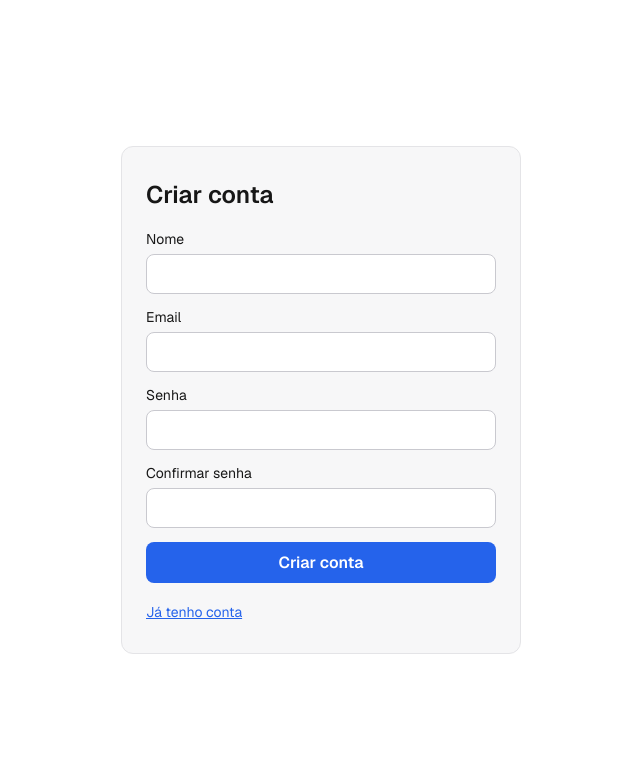
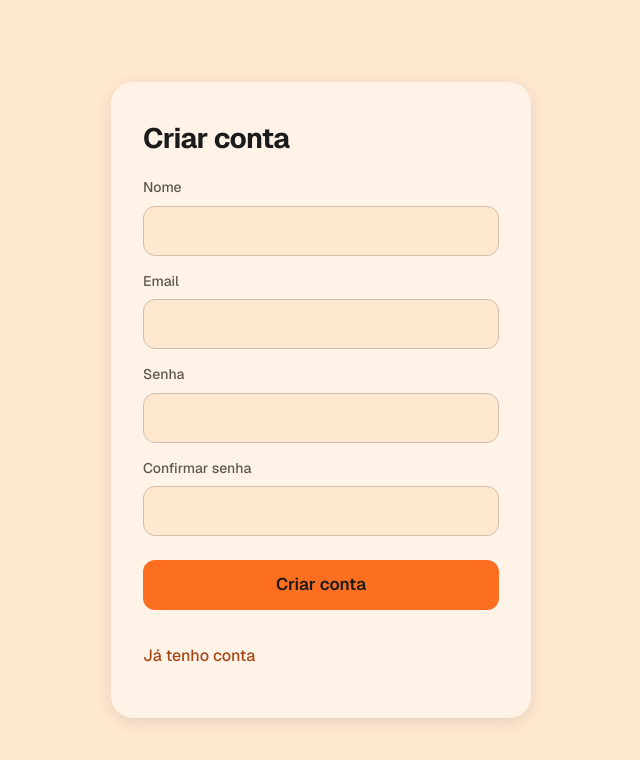
Before and after one commit to luizjurazek/athlos, a Next.js app: page /signup in a window 1280 px wide. Shown: the top 760 px of the page, without its empty margins (319-959 px from the left). Built offline with nearby package versions, Linux system fonts and the light colour scheme; no server answers.

Commit message:
feat: enhance styling and layout for dashboard and authentication pages, improve responsiveness and accessibility

```diff
--- a/app/(auth)/auth.module.css
+++ b/app/(auth)/auth.module.css
@@ -1,73 +1,83 @@
+/* Mobile first: full-bleed screen; from 640px up the content becomes a centered card. */
 .container {
   flex: 1;
   display: flex;
-  align-items: center;
-  justify-content: center;
-  padding: 24px 16px;
+  flex-direction: column;
+  padding: calc(var(--space-12) + env(safe-area-inset-top)) calc(var(--space-5) + env(safe-area-inset-right))
+    calc(var(--space-8) + env(safe-area-inset-bottom)) calc(var(--space-5) + env(safe-area-inset-left));
 }
 
 .card {
   width: 100%;
-  max-width: 400px;
   display: flex;
   flex-direction: column;
-  gap: 20px;
-  padding: 32px 24px;
-  border: 1px solid var(--color-border);
-  border-radius: 12px;
-  background: var(--color-surface);
+  gap: var(--space-6);
 }
 
 .title {
-  font-size: 1.5rem;
-  font-weight: 600;
+  font-size: var(--text-large-title);
+  font-weight: 700;
+  letter-spacing: -0.02em;
+  line-height: 1.15;
 }
 
 .subtitle {
-  font-size: 0.9rem;
+  margin-top: calc(-1 * var(--space-4));
+  font-size: var(--text-body);
   color: var(--color-text-muted);
 }
 
 .form {
   display: flex;
   flex-direction: column;
-  gap: 14px;
+  gap: var(--space-4);
 }
 
 .field {
   display: flex;
   flex-direction: column;
-  gap: 6px;
-  font-size: 0.875rem;
+  gap: var(--space-2);
+  font-size: var(--text-footnote);
+  font-weight: 500;
+  color: var(--color-text-muted);
 }
 
 .input {
-  padding: 10px 12px;
-  border: 1px solid var(--color-border-strong);
-  border-radius: 8px;
-  background: var(--color-bg);
-  color: inherit;
-  font: inherit;
+  min-height: var(--control-height);
+  padding: 0 var(--space-4);
+  border: 1px solid var(--color-border);
+  border-radius: var(--radius-md);
+  background: var(--color-surface);
+  color: var(--color-text);
+  font-size: var(--text-body);
+  font-weight: 400;
+  transition: border-color var(--duration-fast) var(--ease-standard);
 }
 
 .input:focus {
-  outline: 2px solid var(--color-focus);
-  outline-offset: 1px;
+  outline: none;
+  border-color: var(--color-focus);
+  box-shadow: 0 0 0 3px color-mix(in srgb, var(--color-focus) 25%, transparent);
 }
 
 .button {
-  padding: 10px 12px;
+  min-height: var(--control-height);
+  margin-top: var(--space-2);
+  padding: 0 var(--space-5);
   border: none;
-  border-radius: 8px;
+  border-radius: var(--radius-md);
   background: var(--color-primary);
   color: var(--color-on-primary);
-  font: inherit;
+  font-size: var(--text-headline);
   font-weight: 600;
   cursor: pointer;
+  transition:
+    transform var(--duration-fast) var(--ease-standard),
+    opacity var(--duration-fast) var(--ease-standard);
 }
 
-.button:hover:not(:disabled) {
-  background: var(--color-primary-hover);
+.button:active:not(:disabled) {
+  transform: scale(0.97);
 }
 
 .button:disabled {
@@ -77,9 +87,10 @@
 
 .error,
 .success {
-  padding: 10px 12px;
-  border-radius: 8px;
-  font-size: 0.875rem;
+  padding: var(--space-3) var(--space-4);
+  border-radius: var(--radius-md);
+  font-size: var(--text-footnote);
+  overflow-wrap: anywhere;
 }
 
 .error {
@@ -94,11 +105,51 @@
 
 .links {
   display: flex;
+  flex-wrap: wrap;
   justify-content: space-between;
-  gap: 12px;
-  font-size: 0.875rem;
+  gap: var(--space-2);
+  font-size: var(--text-body);
 }
 
 .links a {
-  color: var(--color-primary);
+  display: inline-flex;
+  align-items: center;
+  min-height: var(--touch-target);
+  color: var(--color-primary-text);
+  font-weight: 500;
+  text-decoration: none;
 }
+
+@media (hover: hover) {
+  .button:hover:not(:disabled) {
+    background: var(--color-primary-hover);
+  }
+
+  .links a:hover {
+    text-decoration: underline;
+  }
+}
+
+@media (min-width: 640px) {
+  .container {
+    align-items: center;
+    justify-content: center;
+    padding: var(--space-10) var(--space-6);
+  }
+
+  .card {
+    max-width: 420px;
+    padding: var(--space-10) var(--space-8);
+    border-radius: var(--radius-xl);
+    background: var(--color-surface);
+    box-shadow: var(--shadow-md);
+  }
+
+  .title {
+    font-size: var(--text-title-1);
+  }
+
+  .input {
+    background: var(--color-bg);
+  }
+}
--- a/app/dashboard/dashboard.module.css
+++ b/app/dashboard/dashboard.module.css
@@ -1,40 +1,135 @@
-.container {
+.page {
   flex: 1;
   display: flex;
   flex-direction: column;
-  gap: 16px;
-  max-width: 720px;
-  width: 100%;
-  margin: 0 auto;
-  padding: 32px 16px;
 }
 
-.header {
+/* Translucent navigation bar, iOS style. */
+.navbar {
+  position: sticky;
+  top: 0;
+  z-index: 10;
   display: flex;
   align-items: center;
   justify-content: space-between;
-  gap: 12px;
+  gap: var(--space-3);
+  min-height: calc(var(--touch-target) + var(--space-2));
+  padding: env(safe-area-inset-top) calc(var(--space-4) + env(safe-area-inset-right)) 0
+    calc(var(--space-4) + env(safe-area-inset-left));
+  border-bottom: 1px solid var(--color-border);
+  background: color-mix(in srgb, var(--color-bg) 80%, transparent);
+  backdrop-filter: saturate(180%) blur(20px);
+  -webkit-backdrop-filter: saturate(180%) blur(20px);
+}
+
+.brand {
+  font-size: var(--text-headline);
+  font-weight: 600;
+}
+
+.logout {
+  min-height: var(--touch-target);
+  padding: 0 var(--space-2);
+  border: none;
+  background: transparent;
+  color: var(--color-primary-text);
+  font-size: var(--text-body);
+  font-weight: 500;
+  cursor: pointer;
+  transition: opacity var(--duration-fast) var(--ease-standard);
+}
+
+.logout:active {
+  opacity: 0.5;
+}
+
+.content {
+  width: 100%;
+  display: flex;
+  flex-direction: column;
+  gap: var(--space-6);
+  padding: var(--space-6) calc(var(--space-4) + env(safe-area-inset-right))
+    calc(var(--space-8) + env(safe-area-inset-bottom)) calc(var(--space-4) + env(safe-area-inset-left));
 }
 
 .title {
-  font-size: 1.5rem;
-  font-weight: 600;
+  font-size: var(--text-large-title);
+  font-weight: 700;
+  letter-spacing: -0.02em;
+  line-height: 1.15;
+  overflow-wrap: anywhere;
 }
 
 .muted {
   color: var(--color-text-muted);
 }
 
-.logout {
-  padding: 8px 12px;
-  border: 1px solid var(--color-border-strong);
-  border-radius: 8px;
-  background: transparent;
-  color: inherit;
-  font: inherit;
-  cursor: pointer;
+/* Inset grouped list. */
+.section {
+  display: flex;
+  flex-direction: column;
+  gap: var(--space-2);
 }
 
-.logout:hover {
-  background: var(--color-surface-muted);
+.sectionTitle {
+  padding: 0 var(--space-4);
+  font-size: var(--text-footnote);
+  font-weight: 500;
+  text-transform: uppercase;
+  letter-spacing: 0.02em;
+  color: var(--color-text-muted);
 }
+
+.group {
+  list-style: none;
+  border-radius: var(--radius-lg);
+  background: var(--color-surface);
+  overflow: hidden;
+}
+
+.row {
+  display: flex;
+  align-items: center;
+  justify-content: space-between;
+  gap: var(--space-4);
+  min-height: var(--touch-target);
+  padding: var(--space-3) var(--space-4);
+}
+
+.row + .row {
+  border-top: 1px solid var(--color-border);
+}
+
+.rowValue {
+  min-width: 0;
+  color: var(--color-text-muted);
+  text-align: right;
+  overflow-wrap: anywhere;
+}
+
+@media (hover: hover) {
+  .logout:hover {
+    opacity: 0.7;
+  }
+}
+
+@media (min-width: 640px) {
+  .navbar {
+    padding-left: var(--space-6);
+    padding-right: var(--space-6);
+  }
+
+  .content {
+    max-width: 1100px;
+    margin: 0 auto;
+    padding: var(--space-10) var(--space-6);
+  }
+
+  .title {
+    font-size: var(--text-title-1);
+  }
+
+  .section {
+    max-width: 640px;
+  }
+}
--- a/app/globals.css
+++ b/app/globals.css
@@ -9,16 +9,34 @@
 }
 
 html {
-  height: 100%;
+  min-height: 100dvh;
   -webkit-font-smoothing: antialiased;
   -moz-osx-font-smoothing: grayscale;
+  -webkit-text-size-adjust: 100%;
+  text-size-adjust: 100%;
+  -webkit-tap-highlight-color: transparent;
 }
 
 body {
-  min-height: 100%;
+  min-height: 100dvh;
   display: flex;
   flex-direction: column;
   background: var(--color-bg);
   color: var(--color-text);
-  font-family: var(--font-geist-sans), Arial, Helvetica, sans-serif;
+  font-family: var(--font-geist-sans), -apple-system, BlinkMacSystemFont, "Segoe UI", sans-serif;
+  font-size: var(--text-body);
+  line-height: 1.4;
 }
+
+:focus-visible {
+  outline: 2px solid var(--color-focus);
+  outline-offset: 2px;
+}
+
+button,
+input,
+select,
+textarea {
+  font: inherit;
+  color: inherit;
+}
--- a/app/layout.tsx
+++ b/app/layout.tsx
@@ -1,4 +1,4 @@
-import type { Metadata } from "next";
+import type { Metadata, Viewport } from "next";
 import { Geist, Geist_Mono } from "next/font/google";
 import "./globals.css";
 
@@ -13,14 +13,25 @@ const geistMono = Geist_Mono({
 });
 
 export const metadata: Metadata = {
-  title: "Create Next App",
-  description: "Generated by create next app",
+  title: "Athlos",
+  description: "Athlos",
+};
+
+export const viewport: Viewport = {
+  width: "device-width",
+  initialScale: 1,
+  // Lets content extend under the notch/home indicator; safe areas are handled via env(safe-area-inset-*).
+  viewportFit: "cover",
+  themeColor: [
+    { media: "(prefers-color-scheme: light)", color: "#ffe7d0" },
+    { media: "(prefers-color-scheme: dark)", color: "#1b1b1b" },
+  ],
 };
 
 export default function RootLayout({ children }: LayoutProps<"/">) {
   return (
     <html
-      lang="en"
+      lang="pt-BR"
       // Browser extensions (e.g. LanguageTool) inject attributes on <html>.
       suppressHydrationWarning
       className={`${geistSans.variable} ${geistMono.variable}`}
--- a/app/theme.css
+++ b/app/theme.css
@@ -1,42 +1,55 @@
 /*
  * Color tokens.
  *
- * Every token is defined once with light-dark(<light>, <dark>); the value used
- * depends on the active `color-scheme`:
+ * Two layers:
+ *   1. --palette-*: the brand palette. Raw values live only here.
+ *   2. --color-*: semantic tokens used by components, each defined once with
+ *      light-dark(<light>, <dark>) and derived from the palette when possible.
+ *
+ * The active value depends on `color-scheme`:
  *   - default: follows the OS setting (prefers-color-scheme);
  *   - <html data-theme="light">: forces light;
  *   - <html data-theme="dark">: forces dark.
  * A future Settings page only needs to set (or remove) `data-theme` on <html>.
  *
- * Components must use these semantic tokens, never raw color values.
+ * Contrast notes (WCAG): orange on cream is only 2.4:1, so orange is never
+ * used as text on light surfaces (use --color-primary-text), and text on an
+ * orange background is always ink (6:1), never white (2.8:1).
  */
 
 :root {
   color-scheme: light dark;
 
+  /* Brand palette */
+  --palette-ink: #1b1b1b;
+  --palette-graphite: #323232;
+  --palette-cream: #ffe7d0;
+  --palette-orange: #fc6e20;
+
   /* Surfaces */
-  --color-bg: light-dark(#ffffff, #0a0a0a);
-  --color-surface: light-dark(#f7f7f8, #141416);
-  --color-surface-muted: light-dark(#efeff1, #1c1c1f);
+  --color-bg: light-dark(var(--palette-cream), var(--palette-ink));
+  --color-surface: light-dark(#fff3e8, var(--palette-graphite));
+  --color-surface-muted: light-dark(#edd7c2, #464442);
 
   /* Text */
-  --color-text: light-dark(#171717, #ededed);
-  --color-text-muted: light-dark(#5f5f66, #a1a1aa);
+  --color-text: light-dark(var(--palette-ink), var(--palette-cream));
+  --color-text-muted: light-dark(#5f5851, #bbaa9a);
 
   /* Borders */
-  --color-border: light-dark(#e4e4e7, #27272a);
-  --color-border-strong: light-dark(#c9c9cf, #3f3f46);
+  --color-border: light-dark(#d1beac, #5b5652);
+  --color-border-strong: light-dark(#afa091, #7a7169);
 
   /* Brand / actions */
-  --color-primary: light-dark(#2563eb, #3b82f6);
-  --color-primary-hover: light-dark(#1d4ed8, #60a5fa);
-  --color-on-primary: #ffffff;
-  --color-focus: light-dark(#3b82f6, #60a5fa);
+  --color-primary: var(--palette-orange);
+  --color-primary-hover: light-dark(#e25f17, #fd8a4c);
+  --color-on-primary: var(--palette-ink);
+  --color-primary-text: light-dark(#a44815, var(--palette-orange));
+  --color-focus: var(--palette-orange);
 
   /* Feedback */
-  --color-danger: light-dark(#dc2626, #f87171);
-  --color-success: light-dark(#16a34a, #4ade80);
-  --color-warning: light-dark(#d97706, #fbbf24);
+  --color-danger: light-dark(#b91c1c, #f87171);
+  --color-success: light-dark(#166534, #4ade80);
+  --color-warning: light-dark(#92400e, #fbbf24);
   --color-danger-bg: color-mix(in srgb, var(--color-danger) 12%, transparent);
   --color-success-bg: color-mix(in srgb, var(--color-success) 12%, transparent);
   --color-warning-bg: color-mix(in srgb, var(--color-warning) 12%, transparent);
@@ -49,3 +62,61 @@
 :root[data-theme="dark"] {
   color-scheme: dark;
 }
+
+/*
+ * Non-color design tokens (mobile-first values; see the `design` rule).
+ * Media queries cannot read custom properties, so breakpoints are documented
+ * in the rule instead: 640px (large phone/tablet) and 1024px (desktop).
+ */
+:root {
+  /* Spacing scale (4px grid) */
+  --space-1: 4px;
+  --space-2: 8px;
+  --space-3: 12px;
+  --space-4: 16px;
+  --space-5: 20px;
+  --space-6: 24px;
+  --space-8: 32px;
+  --space-10: 40px;
+  --space-12: 48px;
+
+  /* Radius */
+  --radius-sm: 8px;
+  --radius-md: 12px;
+  --radius-lg: 16px;
+  --radius-xl: 22px;
+  --radius-full: 999px;
+
+  /* Typography (inputs never below 16px: iOS zooms on focus otherwise) */
+  --text-caption: 0.8125rem;
+  --text-footnote: 0.875rem;
+  --text-body: 1rem;
+  --text-headline: 1.0625rem;
+  --text-title-3: 1.25rem;
+  --text-title-2: 1.375rem;
+  --text-title-1: 1.75rem;
+  --text-large-title: 2.125rem;
+
+  /* Touch */
+  --touch-target: 44px;
+  --control-height: 50px;
+
+  /* Elevation */
+  --shadow-sm: 0 1px 2px color-mix(in srgb, var(--palette-ink) 8%, transparent);
+  --shadow-md: 0 4px 16px color-mix(in srgb, var(--palette-ink) 10%, transparent);
+
+  /* Motion */
+  --ease-standard: cubic-bezier(0.25, 0.1, 0.25, 1);
+  --ease-spring: cubic-bezier(0.34, 1.56, 0.64, 1);
+  --duration-fast: 150ms;
+  --duration-base: 250ms;
+  --duration-slow: 400ms;
+}
+
+@media (prefers-reduced-motion: reduce) {
+  :root {
+    --duration-fast: 0ms;
+    --duration-base: 0ms;
+    --duration-slow: 0ms;
+  }
+}
```
Also changed, not shown: app/dashboard/page.tsx (+32 -17 lines).
